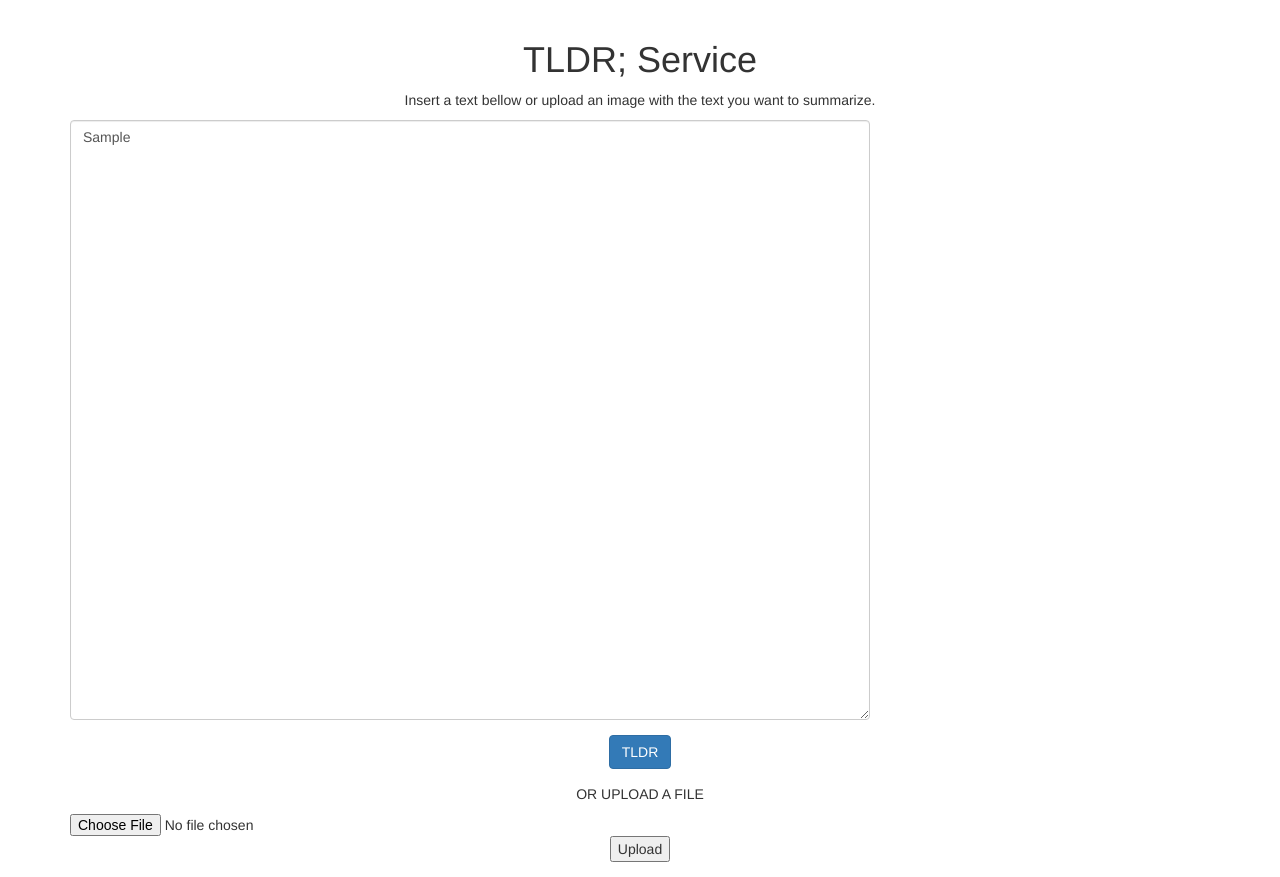
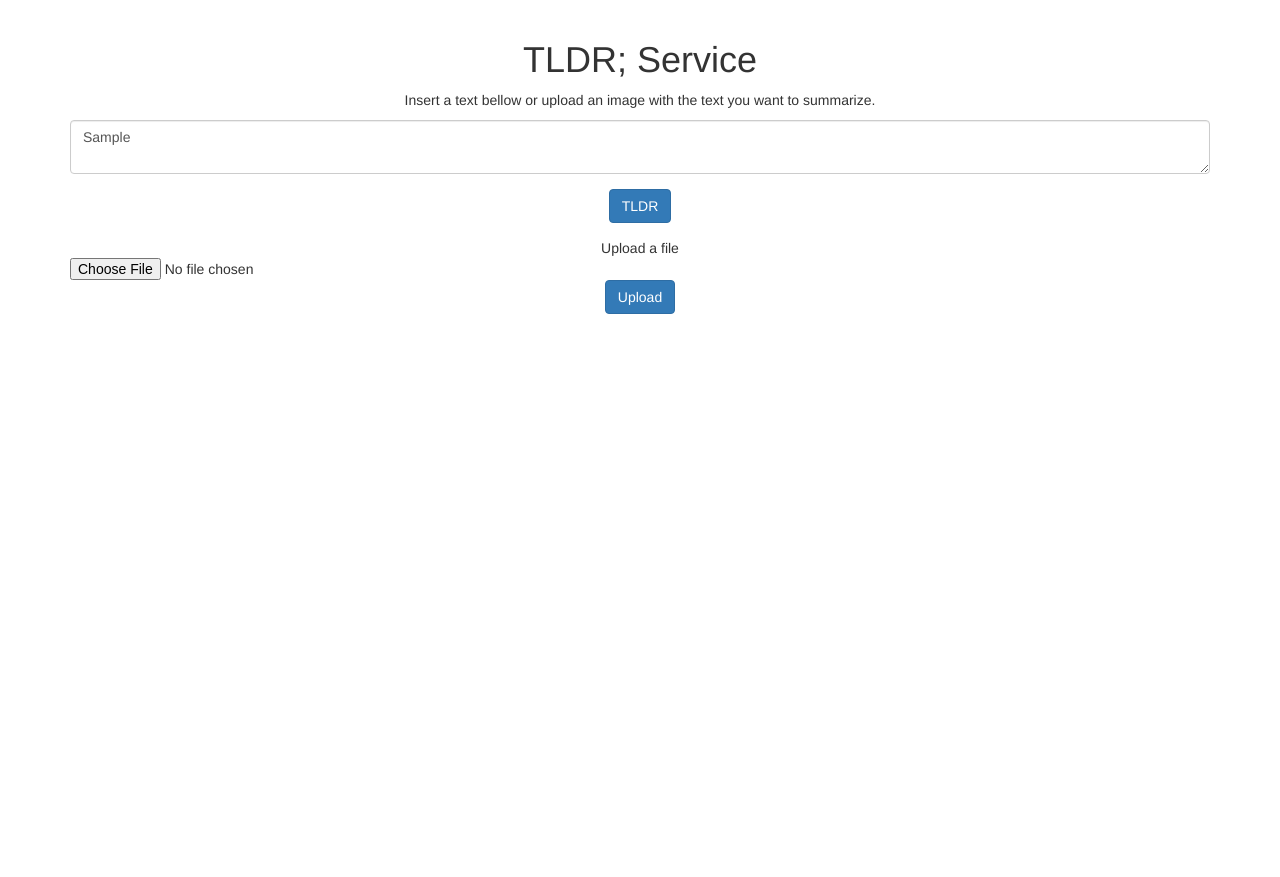
Before and after one commit to CheatModeON/tldr, a Flask app: template templates/index.html in a window 1280 px wide. Shown: the part 50-927 px from the top of the page. After the commit the page ends 364 px from the top, so only its background shows below. Run offline with Flask 2, Linux system fonts and the light colour scheme; the template is opened without the code that fills it: most values are stand-ins (such as "Sample title", 1, 10 or a date in 2020); some libraries are stand-ins or nearby versions.

Commit message:
bootstrap

```diff
--- a/templates/index.html
+++ b/templates/index.html
@@ -28,7 +28,7 @@
       <div>
         <form name = "text_to_sum" action = "http://83.212.102.161:5000/tldr/" onsubmit = "return validateForm()" method = "POST">
           <div class="form-group">
-           <textarea class="form-control" id="txt" name="txt" placeholder="Paste your text here.." style="width:800px; height:600px">{{ txt1 }}</textarea>
+           <textarea class="form-control" id="txt" name="txt" placeholder="Paste your text here..">{{ txt1 }}</textarea>
          </div>
            <!--p>Sentences: <input type="range" id="sent_no" name="sent_no" min="2" max="10" value="3" step="1"> <span id="s1"></span> </p>
            <p>Max Words: <input type="range" id="max_words" name="max_words" min="20" max="200" value="142" step="1"> <span id="s2"></span> </p-->
@@ -40,10 +40,25 @@
       </div>
 
       <div>
-      <p> OR UPLOAD A FILE </p>
         <form action = "http://83.212.102.161:5000/uploader/" method=post enctype=multipart/form-data>
-         <div class="form-group"><input type=file name=file><input type=submit value=Upload></div>
+         <div class="form-group">
+           <span class="input-group-text">Upload a file</span>
+           <input class="form-control-file" type=file name=file>
+           <input class="btn btn-primary" type=submit value=Upload>
+         </div>
         </form>
+
+        <!--div class="input-group">
+          <div class="input-group-prepend">
+            <span class="input-group-text" id="inputGroupFileAddon01">Upload</span>
+          </div>
+          <div class="custom-file">
+            <input type="file" class="custom-file-input" id="inputGroupFile01"
+              aria-describedby="inputGroupFileAddon01">
+            <label class="custom-file-label" for="inputGroupFile01">Choose file</label>
+          </div>
+        </div-->
+
       </div>
     {% endblock %}
 
```
